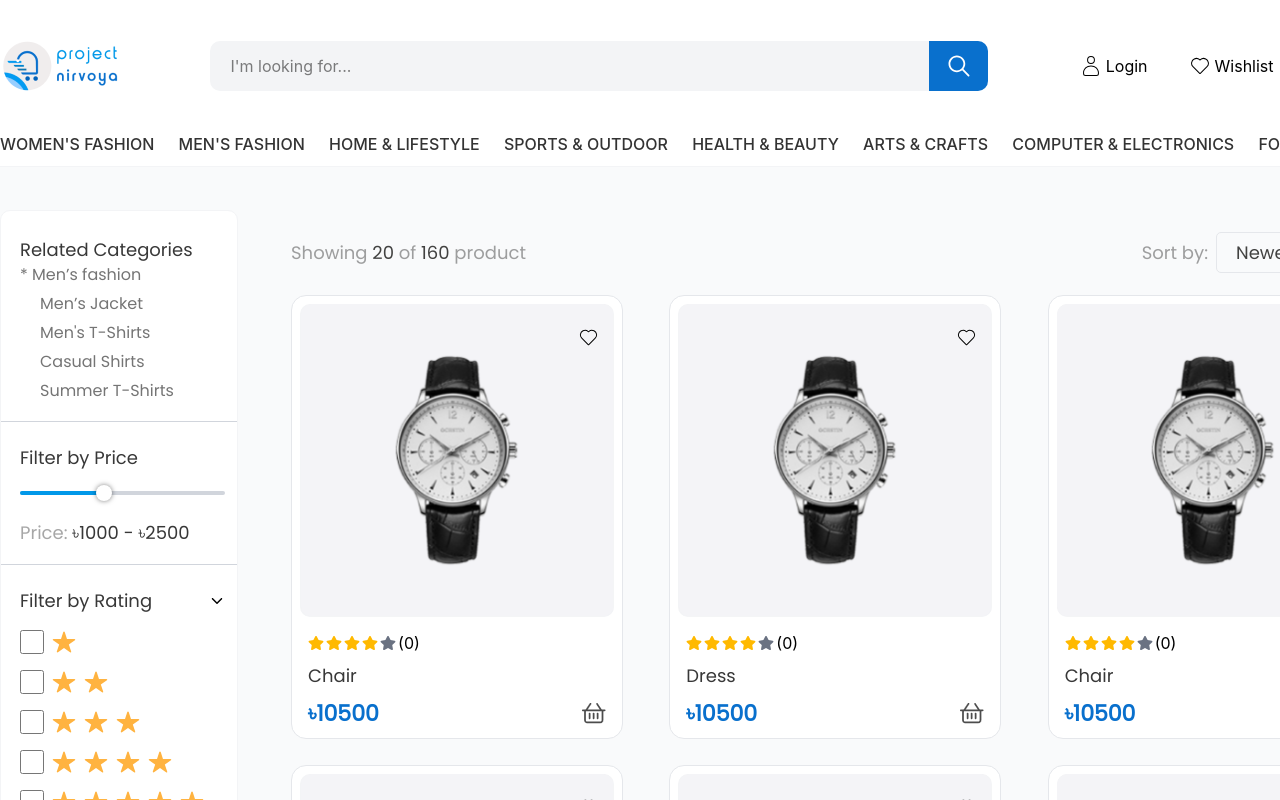
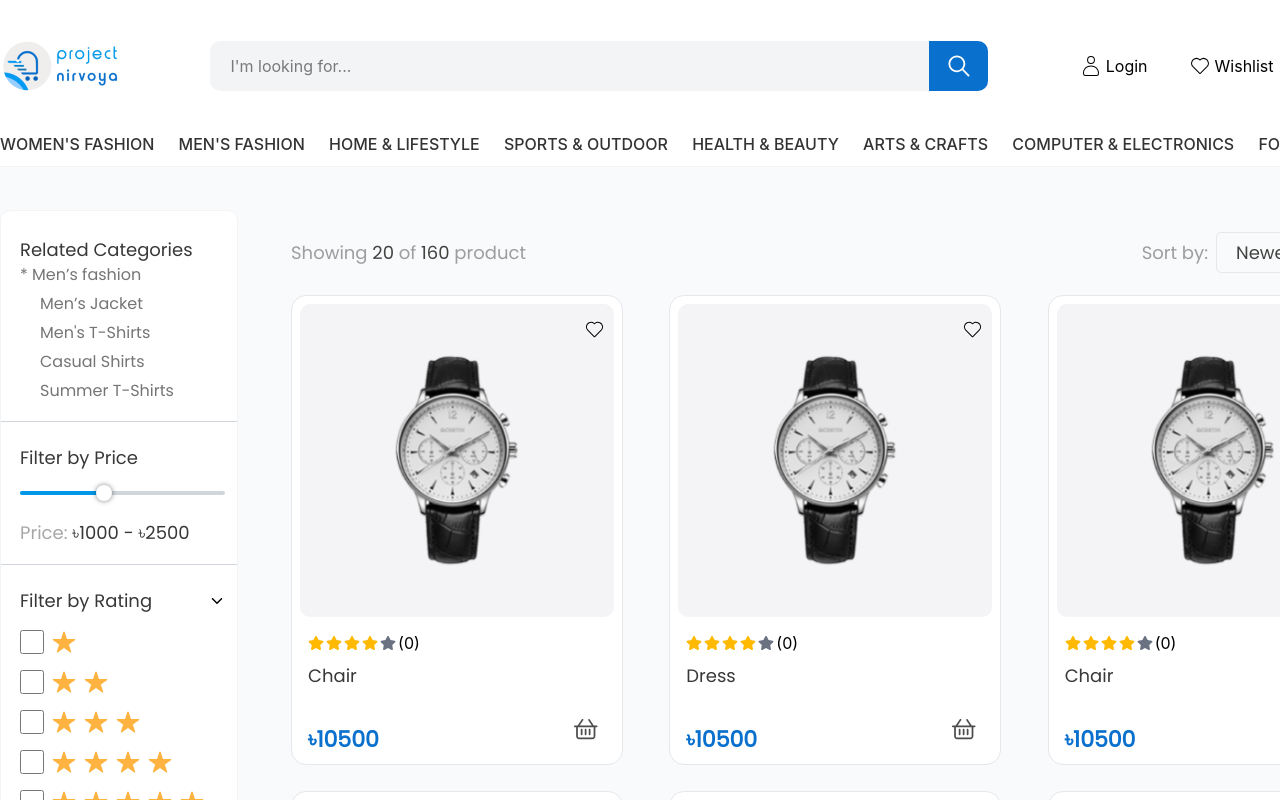
Before and after one commit to ashiqul290/Nirvoya-Website, a React (Vite) app: page /product-filters in a window 1280 px wide. Shown: the top 800 px of the page. Built offline with nearby package versions, Linux system fonts and the light colour scheme.

Commit message:
product cart update

```diff
--- a/src/Common/ProductCart.jsx
+++ b/src/Common/ProductCart.jsx
@@ -1,39 +1,70 @@
-import React from 'react'
-import { FaStar } from 'react-icons/fa'
-import cart from '../assets/HeaderImg/Union.png'
-import productImg from '../assets/FlashDeals/Image Placeholder.png'
-import { CiHeart } from 'react-icons/ci'
+import React from "react";
+import { FaStar } from "react-icons/fa";
+import cart from "../assets/HeaderImg/Union.png";
+import productImg from "../assets/FlashDeals/Image Placeholder.png";
+import { CiHeart } from "react-icons/ci";
+import { Link, useNavigate } from "react-router";
 
-export const ProductCart = ({item}) => {
+export const ProductCart = ({ item }) => {
+  let navigete = useNavigate();
+  let handlebtn = () => {
+    alert("hi");
+  };
+  let handleMain = () => {
+    navigete("/view-product");
+  };
+  let heandleWislist = () => {
+    alert("click to alert");
+  };
   return (
     <>
+      {/* <Link to={'/view-product'}> */}
 
+      <div className="w-83  border border-gray-200 rounded-[15px] relative bg-white p-2">
+        <div
+          onClick={handleMain}
+          className="w-full flex cursor-pointer justify-center rounded-[10px] h-78.25 relative bg-gray-100"
+        >
+          <img src={item?.img} className=" rounded-[10px]" alt="product" />
+          {item.discoutprice && (
+            <span className=" absolute top-0 left-0 px-3 py-2 text-[14px] font-semibold font-poppins bg-gradient-to-r from-[#FF7A00] to-[#FFB800] rounded-r rounded-b rounded-tl-[10px] text-white">
+              -{item?.discoutprice}% OFF
+            </span>
+          )}
+        </div>
+        <span
+          onClick={heandleWislist}
+          className=" absolute top-5.5 right-4 cursor-pointer text-[23px]"
+        >
+          <CiHeart />
+        </span>
+       <div className=" relative">
+         <div onClick={handleMain} className=" px-2 cursor-pointer">
+          <div className="flex mt-3.5 items-center gap-0.5">
+            <FaStar className="text-amber-400" />
+            <FaStar className="text-amber-400" />
+            <FaStar className="text-amber-400" />
+            <FaStar className="text-amber-400" />
+            <FaStar className="text-gray-500" />
+            <span>(0)</span>
+          </div>
+          <h2 className=" text-[18px] h-12 overflow-hidden  font-poppins font-normal text-[#383838] leading-[120%] my-2.5">
+            {item?.title}
+          </h2>
+          <div className=" flex justify-between items-center">
+            <p className=" text-[#0970CD] font-bold text-[22px] font-poppins">
+              ৳{item?.price}
+            </p>
+          </div>
 
-    <div className='w-83  border border-gray-200 rounded-[15px] bg-white p-2'>
-        <div className="w-full flex justify-center rounded-[10px] h-78.25 relative bg-gray-100">
-            <img src={item?.img} className=' rounded-[10px]' alt="product" />
-          {
-            item.discoutprice &&   <span className=' absolute top-0 left-0 px-3 py-2 text-[14px] font-semibold font-poppins bg-gradient-to-r from-[#FF7A00] to-[#FFB800] rounded-r rounded-b rounded-tl-[10px] text-white'>-{item?.discoutprice}% OFF</span>
-          }
-            <span className=' absolute top-5.5 right-3.5 cursor-pointer text-[23px]'><CiHeart /></span>
         </div>
-       <div className=" px-2">
-         <div className="flex mt-3.5 items-center gap-0.5">
-            <FaStar className='text-amber-400'/>
-            <FaStar className='text-amber-400'/>
-            <FaStar className='text-amber-400'/>
-            <FaStar className='text-amber-400'/>
-            <FaStar className='text-gray-500'/>
-            <span>(0)</span>
-        </div>
-        <h2 className=' text-[18px] font-poppins font-normal text-[#383838] leading-[120%] my-2.5'>{item?.title}</h2>
-<div className=" flex justify-between items-center">
-    <p className=' text-[#0970CD] font-bold text-[22px] font-poppins'>৳{item?.price}</p>
-    <button className=' cursor-pointer'> <img src={cart} alt="cart" /></button>
-</div>
+            <button onClick={handlebtn} className=" absolute right-2  px-2 py-2  bottom-2 cursor-pointer">
+              {" "}
+              <img src={cart} alt="cart" />
+            </button>
        </div>
-    </div>
-
+      </div>
+      {/* </Link> */}
     </>
-  )
-}
+  );
+};
--- /dev/null
+++ b/src/Common/TopToScroll.jsx
@@ -0,0 +1,15 @@
+// ScrollToTop.jsx
+import { useEffect } from "react";
+import { useLocation } from "react-router";
+
+function ScrollToTop() {
+  const { pathname } = useLocation();
+
+  useEffect(() => {
+    window.scrollTo(0, 0);
+  }, [pathname]);
+
+  return null;
+}
+
+export default ScrollToTop;
--- a/src/Layout/Rootlayout.jsx
+++ b/src/Layout/Rootlayout.jsx
@@ -2,10 +2,12 @@ import React from "react";
 import { Outlet } from "react-router";
 import { Header } from "../Common/Header";
 import { Footer } from "../Common/Footer";
+import ScrollToTop from "../Common/TopToScroll";
 
 const Rootlayout = () => {
   return (
     <>
+    <ScrollToTop />
     <Header />
       <Outlet />
       <Footer />
--- a/src/components/ProductDetails/RoutePath.jsx
+++ b/src/components/ProductDetails/RoutePath.jsx
@@ -6,7 +6,7 @@ export const RoutePath = () => {
   return (
     <>
 
-      <div className=" flex items-center gap-1 text-[#02344F] font-poppins font-normal text-[16px] mt-14">
+      <div className=" flex items-center gap-1 text-[#02344F] font-poppins font-normal text-[16px] pt-14">
            <Link to={'/'}>
            Home
            </Link>
```
